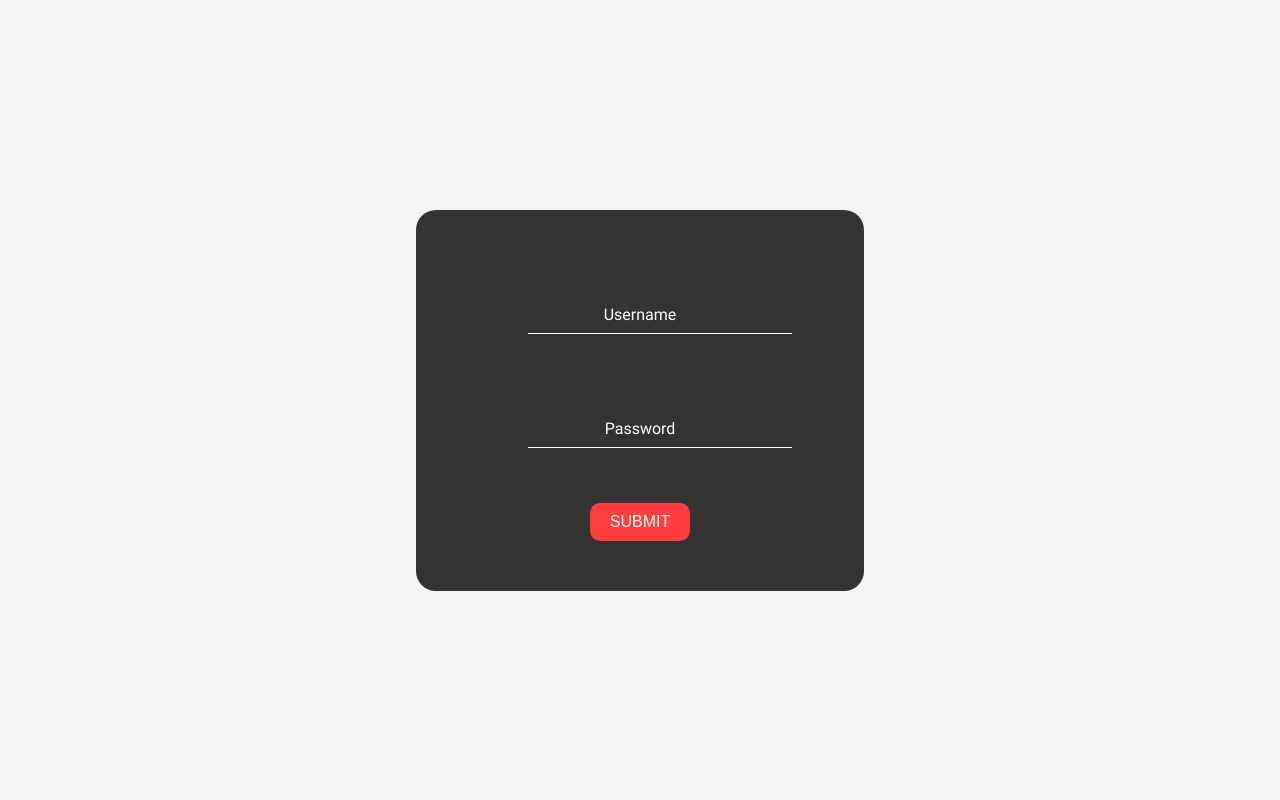
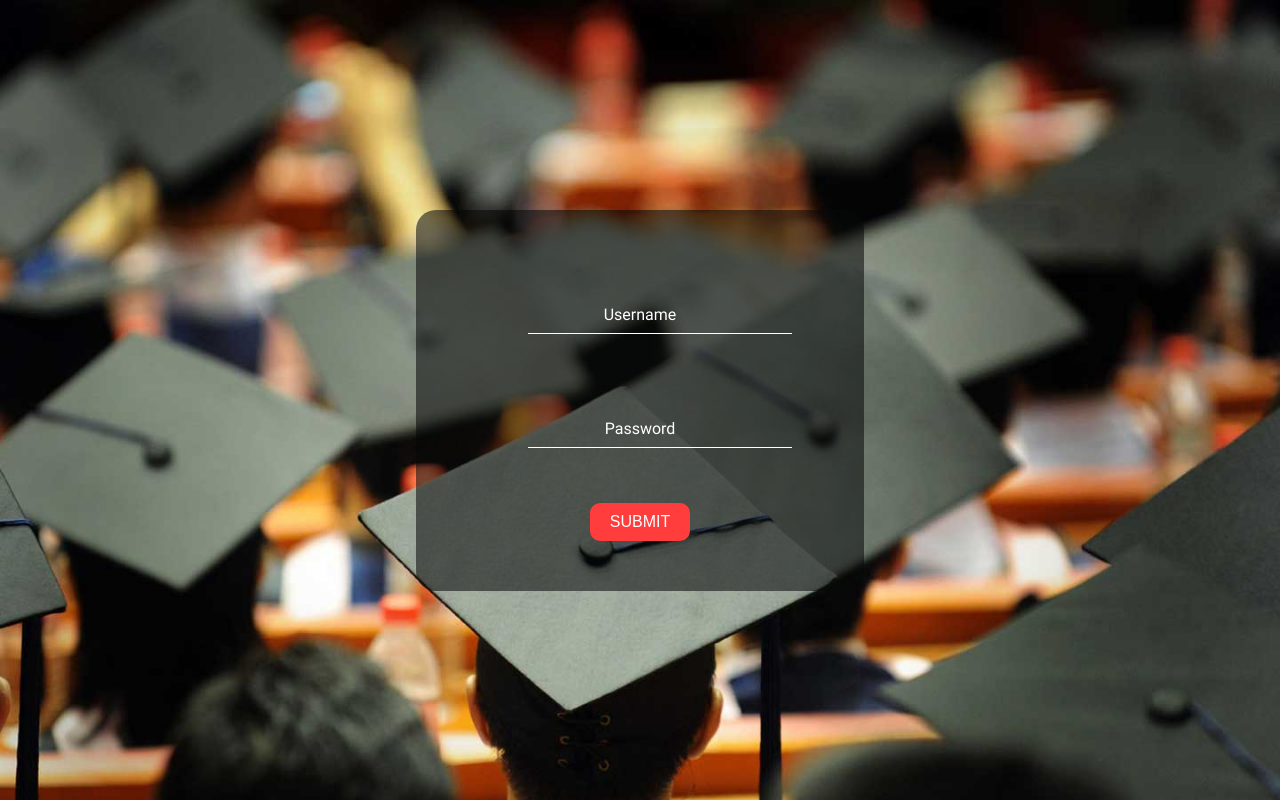
Before and after one commit to Navaneeth-Nagesh/fees_management, a Django app: page / in a window 1280 px wide. Run offline with Django 3.2, Linux system fonts and the light colour scheme; style sheets or scripts are compiled from the project's sources.

Commit message:
login background image changes

```diff
--- a/fees_management/urls.py
+++ b/fees_management/urls.py
@@ -4,7 +4,7 @@ from django.urls import path, include, re_path
 from fees_management import views
 from rest_framework.routers import DefaultRouter
 
-from student.views import StudentViewSet, FeesViewSet, CourseViewSet, BranchViewSet
+from student.views import *
 
 router = DefaultRouter()
 router.register(r'student', StudentViewSet)
--- a/static/dist/css/login.css
+++ b/static/dist/css/login.css
@@ -3,7 +3,9 @@
   justify-content: center;
   align-items: center;
   height: 100vh;
-  background-color: #f3f3f3;
+  background-image: url("../../dist/images/background-image-login.jpg");
+  background-repeat: no-repeat;
+  background-size: cover;
 }
 #login-content .error-message {
   color: #ff3d3d;
@@ -58,7 +60,7 @@
   width: 35%;
   padding: 30px 0;
   border-radius: 20px;
-  background-color: #333;
+  background-color: #0709088c;
   border: none;
   margin: 0 auto;
 }
--- a/static/home/scss/login.scss
+++ b/static/home/scss/login.scss
@@ -3,7 +3,9 @@
     justify-content: center;
     align-items: center;
     height: 100vh;
-    background-color: rgb(243, 243, 243);
+    background-image: url('../../dist/images/background-image-login.jpg');
+    background-repeat: no-repeat;
+    background-size: cover;
 
     .error-message {
         color: rgb(255, 61, 61);
@@ -67,7 +69,7 @@
             width: 35%;
             padding: 30px 0;
             border-radius: 20px;
-            background-color: #333;
+            background-color: #0709088c;
             border: none;
             margin: 0 auto;
         }
--- a/student/models.py
+++ b/student/models.py
@@ -61,5 +61,5 @@ class Fees(models.Model):
         from student.models import Student
         return Student.objects.filter(branch=id)
 
-    def total_amount():
+    def total_amount(self):
         return str(self.payment * self.tax / (100 + self.tax))
```
Also changed, not shown: static/dist/images/background-image-login.jpg (added).
